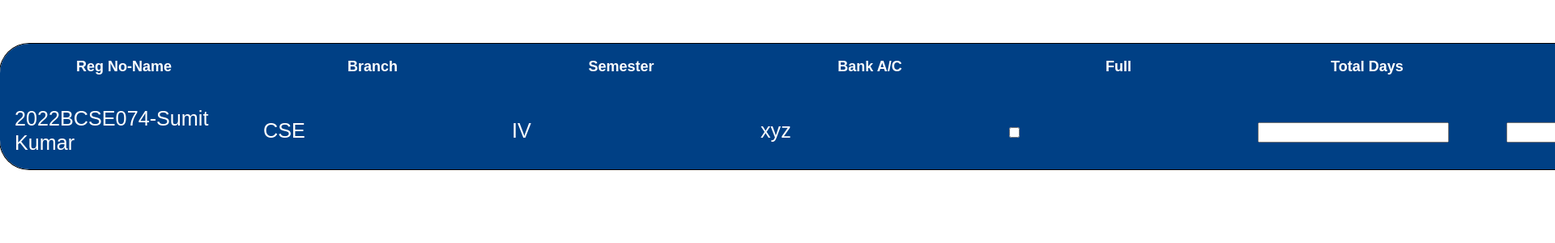
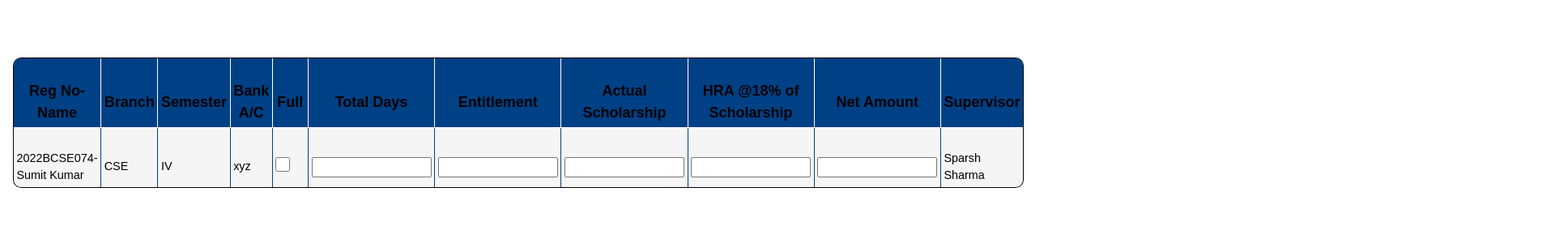
Before and after one commit to YashModi1804/Scholarship_Portal, a React (Create React App) app in the folder frontend/: page /allAdmin in a window 1280 px wide. Shown: the top 300 px of the page at 81% size, 1920 px wide, since content can reach past the window. Built offline with nearby package versions, Linux system fonts and the light colour scheme.

Commit message:
issue resolved

```diff
--- a/frontend/src/index.css
+++ b/frontend/src/index.css
@@ -89,39 +89,63 @@
 @import url('https://fonts.googleapis.com/css2?family=Josefin+Sans:wght@400;600;700&family=Lexend+Deca:wght@100;200;300;400;500;600;700&family=Poppins:wght@300;400;600&display=swap');
 
 table {
-  margin: 3rem auto;
-  border-radius: 2rem;
+  margin: 4rem auto;
+  border-radius: 0.5rem;
   border: 1rem hidden #004085;
   border-collapse: collapse;
   box-shadow: 0 0 0 1px black;
   overflow: hidden;
-  max-width: 60rem;
+  max-width: 8rem;
+  /* width: 100%; */
 }
 
 li, p, a, td{
-  font-size: 2rem;
-  line-height: 1.6;
+  font-size: 0.7rem;
+  line-height: 0.5rem;
 }
 
 thead {
-  font-size: 1.3rem;
+  /* font-size: 0.8rem; */
   background-color: #004085;
   color: #fff;
+  padding-top: 2rem;
 }
 
 th,
 td {
+  max-width: 11rem;
   border: 1px solid #004085;
-  min-width: 15rem;
-  padding: 1rem;
-  line-height: 1.2;
+  background-color: whitesmoke;
+  color: black;
+  min-width: 2rem;
+  padding: 1.5rem 0.2rem 0.2rem 0.2rem;
+  line-height: 1.5;
+  font-size: 0.9rem;
+}
+th {
+  border: 1px solid white;
+  background-color: #004085;
+  font-size: 1rem;
 }
 
 td {
-  font-size: 1.4rem;
+  font-size: 0.8rem;
 }
- /***** End Admin - page *****/
-
+input {
+  width: 8rem;
+}
+.checkbox {
+  width: 5rem;
+}
+input[type="checkbox"] {
+  width: 1rem;
+  height: 1rem;
+}
+input[type="number"]::-webkit-inner-spin-button,
+input[type="number"]::-webkit-outer-spin-button {
+  -webkit-appearance: none;
+}
+/** End Admin - page ***/
 /* ======= */
 .login-top{
   padding: 1vi;
```
